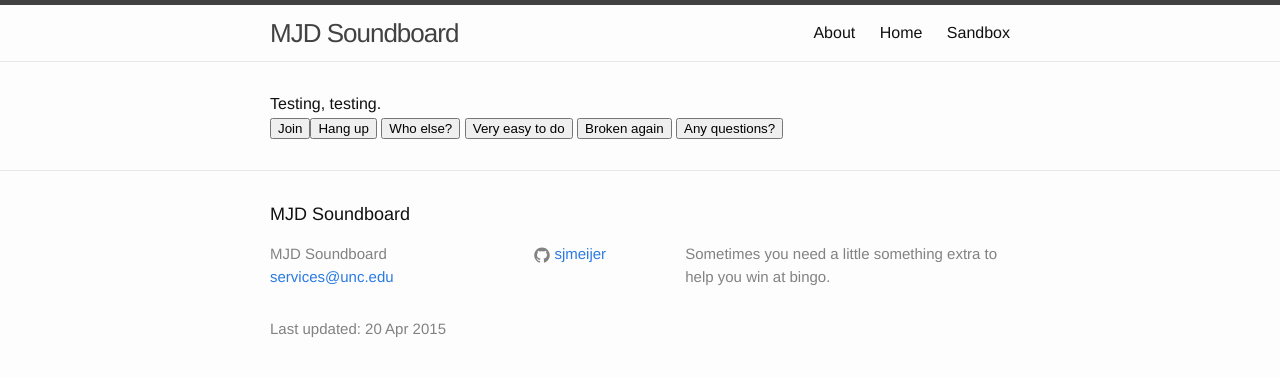
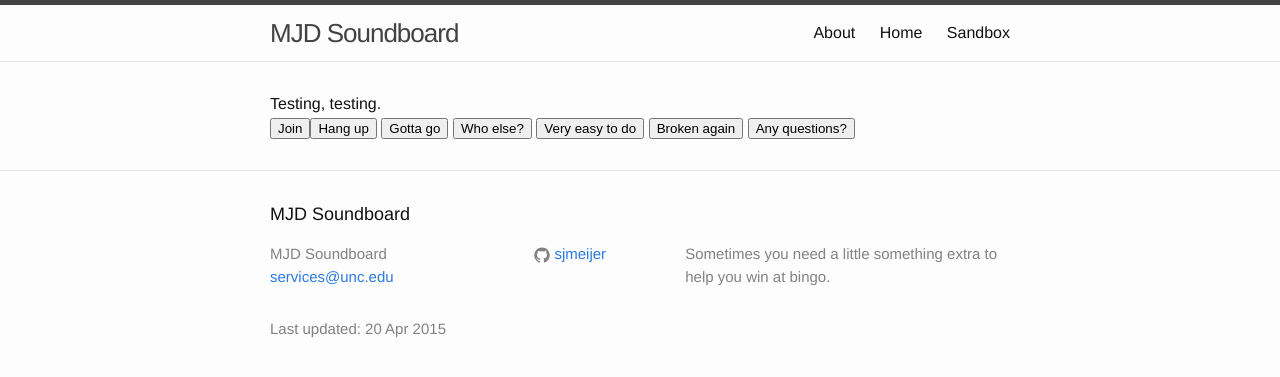
Before and after one commit to sjmeijer/mjdSounds, a Jekyll site: the page built from index.html, in a window 1280 px wide. Shown: the top 377 px of the page. Built offline with Jekyll 4.4.1, drawn with Linux system fonts in a browser that asks for light colours.

Commit message:
Added full hangup

```diff
--- a/index.html
+++ b/index.html
@@ -11,6 +11,7 @@ title: Home
 	<audio id="Jason-Broken" 	src="audio-sm/Jason_It-was-fixed-on-monday-broken-again.mp3"></audio>
 	<audio id="Very-easy" 		src="audio-sm/David_thats-very-easy-to-do.mp3"></audio>
 	<audio id="CHY-questions" 	src="audio-sm/CHY_Any-questions-or-comments.mp3"></audio>
+	<audio id="HangupFull"		src="audio-sm/HangupFull.mp3"></audio>
 
 	<!-- end setup of audio -->
 
@@ -21,6 +22,7 @@ title: Home
 	<div>
 	<button onclick="document.getElementById('Join').play()">Join</greenbutton>
  	<button onclick="document.getElementById('Hangup').play()">Hang up</button>
+ 	<button onclick="document.getElementById('HangupFull').play()">Gotta go</button>
  	<button onclick="document.getElementById('CHY-Join').play()">Who else?</button>
  	<button onclick="document.getElementById('Very-easy').play()">Very easy to do</button>
  	<button onclick="document.getElementById('Jason-Broken').play()">Broken again</button>
```
